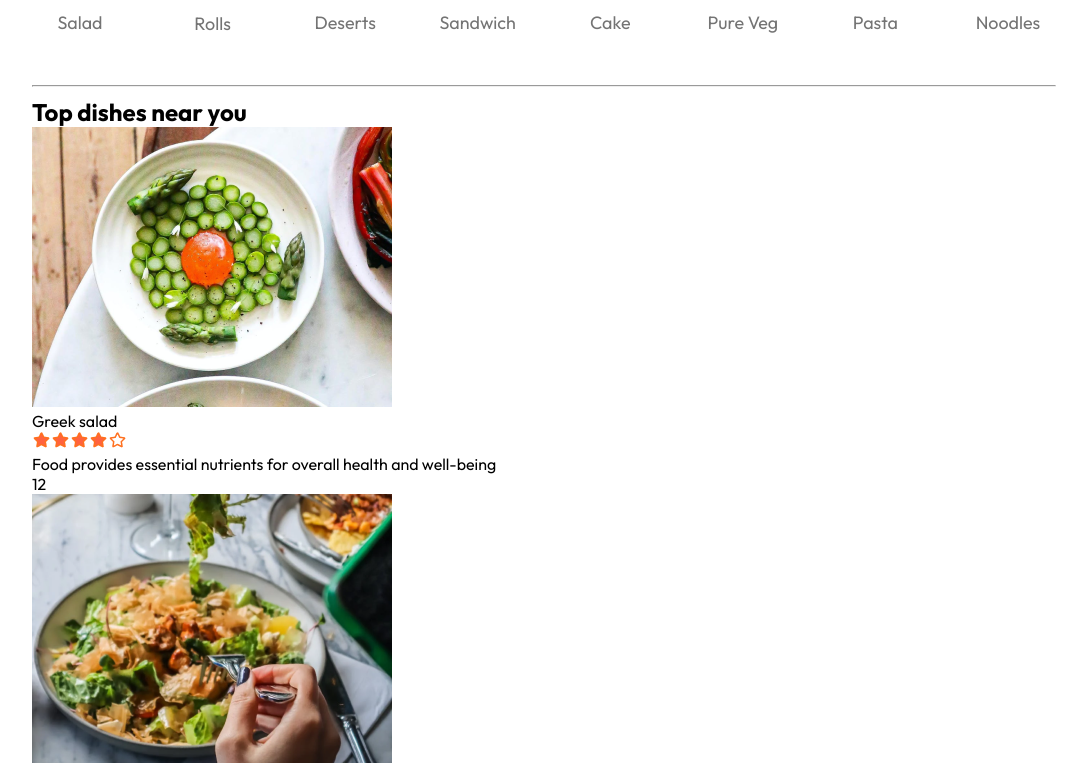
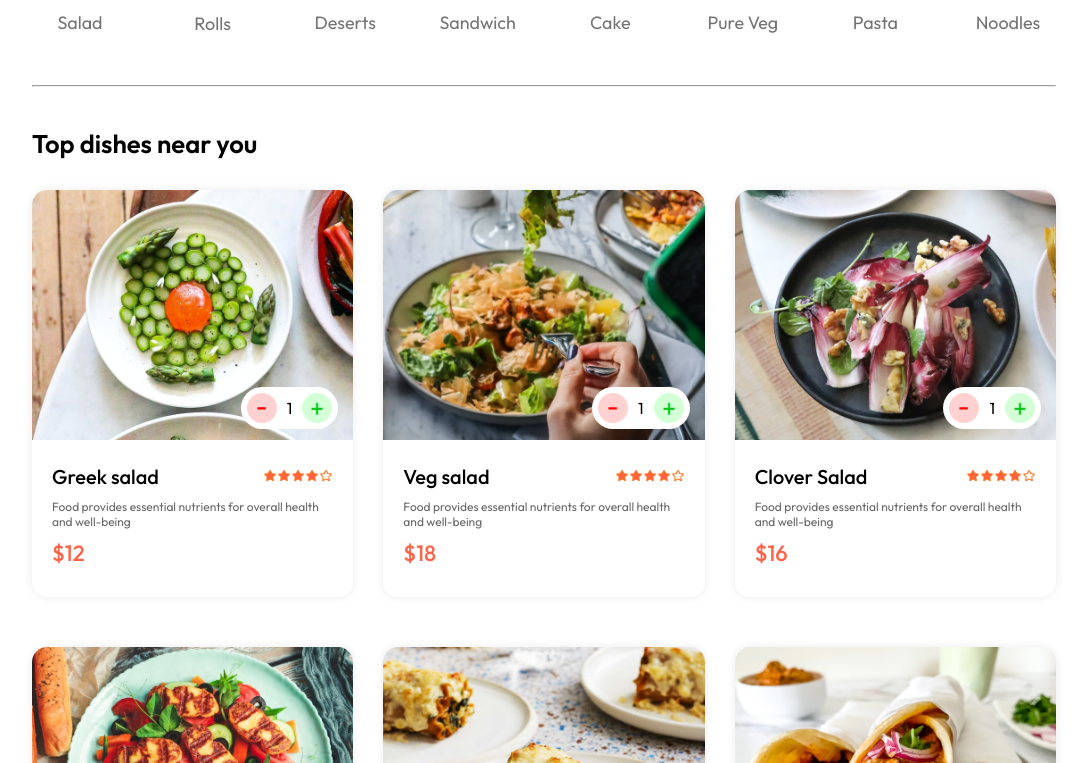
Before and after one commit to MarioCamayo/App-entrega-comida, a React (Vite) app: page / in a window 1280 px wide. Shown: the part 817-1580 px from the top of the page, without its empty margins (96-1183 px from the left). Built offline with nearby package versions, Linux system fonts and the light colour scheme; a web font is replaced by a local one.

Commit message:
se desarrolló el componente FoodItem

```diff
--- a/src/components/FoodDisplay/FoodDisplay.css
+++ b/src/components/FoodDisplay/FoodDisplay.css
@@ -0,0 +1,16 @@
+.food-display{
+  margin-top: 30px;
+}
+
+.food-display h2{
+  font-size: max(2vw, 24px);
+  font-weight: 600;
+}
+
+.food-display-list{
+  display: grid;
+  grid-template-columns: repeat(auto-fill, minmax(240px, 1fr));
+  margin-top: 30px;
+  gap: 30px;
+  row-gap: 50px;
+}
--- a/src/components/FoodDisplay/FoodDisplay.jsx
+++ b/src/components/FoodDisplay/FoodDisplay.jsx
@@ -14,6 +14,8 @@
       <div className='food-display-list'>
         {
           food_list.map((item, index) => {
+            if(category === "All" || category === item.category){
+
             return(
               <FoodItem
               key={index}
@@ -24,7 +26,7 @@
               description={item.description}
               />
             )
-          }
+          }}
         )}
       </div>
 
--- a/src/components/FoodItem/FoodItem.css
+++ b/src/components/FoodItem/FoodItem.css
@@ -0,0 +1,83 @@
+.food-item{
+  width: 100%;
+  margin: auto;
+
+  border-radius: 15px;
+  box-shadow: 0px 0px 10px #00000015;
+  transition: 0.3s;
+  animation: fadeIn 1s;
+}
+
+.food-item-imagen{
+  width: 100%;
+  border-radius: 15px 15px 0px 0px;
+}
+
+.food-item-info{
+  padding: 20px;
+
+}
+
+.food-item-name-rating{
+  display: flex;
+  justify-content: space-between;
+  align-items: center;
+  margin-bottom: 10px;
+}
+
+.food-item-name-rating p{
+  font-size: 20px;
+  font-weight: 500;
+  /* color: #262626; */
+}
+
+.food-item-name-rating img{
+  width: 70px;
+
+}
+
+.food-item-desc{
+  font-size: 12px;
+  color: #676767;
+}
+
+.food-item-price{
+  font-size: 22px;
+  font-weight: 500;
+  color: tomato;
+  margin: 10px 0px;
+}
+
+.food-item-img-container{
+  position: relative;
+}
+
+.food-item-img-container .add{
+  width: 35px;
+  position: absolute;
+  bottom: 15px;
+  right: 15px;
+  cursor: pointer;
+  border-radius: 50%;
+}
+
+.food-item-counter{
+  position: absolute;
+  bottom: 15px;
+  right: 15px;
+  display: flex;
+  align-items: center;
+  gap: 10px;
+  padding: 6px;
+  border-radius: 50px;
+  background-color: white;
+
+
+}
+
+.food-item-counter img{
+  width: 30px;
+  background-color: white;
+  border: none;
+  cursor: pointer;
+}
--- a/src/components/FoodItem/FoodItem.jsx
+++ b/src/components/FoodItem/FoodItem.jsx
@@ -1,10 +1,34 @@
+import { useContext, useState } from 'react'
 import { assets } from '../../assets/frontend_assets/assets'
 import './FoodItem.css'
+import { StoreContext } from '../../context/StoreContext'
+
 export const FoodItem = ({id, name, price, description, image}) => {
+
+  const [itemConunt, setItemCount] = useState(0)
+  const { cartItems, addToCart, removeFromCart}= useContext(StoreContext)
+
   return (
     <div className='food-item'>
       <div className='food-item-img-container'>
         <img  className='food-item-imagen' src= {image} alt="imagen" />
+        {
+          !cartItems[id]
+          ? <img className="add"
+          onClick={addToCart(id)}
+          src={assets.add_icon_white} alt="add_icon_white" />
+          : <div className="food-item-counter">
+                <img
+                 src={assets.remove_icon_red }
+                 onClick={()=>removeFromCart(id)}/>
+
+                <p>{cartItems[id]}</p>
+                <img
+                src={assets.add_icon_green}
+                onClick={()=>addToCart(id)}/>
+          </div>
+
+        }
       </div>
       <div className='food-item-info'>
         <div className='food-item-name-rating'>
@@ -12,7 +36,7 @@
           <img src= {assets.rating_starts} alt=" La calificación comienza" />
         </div>
         <p className='food-item-desc'> {description} </p>
-        <p className='food-item-price'> {price} </p>
+        <p className='food-item-price'> ${price} </p>
       </div>
 
     </div>
--- /dev/null
+++ b/src/components/Footer/Footer.jsx
@@ -0,0 +1,6 @@
+
+export const Footer = () => {
+  return (
+    <div>Footer</div>
+  )
+}
--- a/src/context/StoreContext.jsx
+++ b/src/context/StoreContext.jsx
@@ -1,12 +1,42 @@
-import {createContext} from 'react'
+import {createContext, useEffect, useState} from 'react'
 import { food_list } from '../assets/frontend_assets/assets'
 
 export const StoreContext = createContext()
 
 export const StoreContextProvider = ({children}) => {
 
+  const [cartItems, setCartItems] = useState({})
+
+  const addToCart = (itemId) => {
+    if(!cartItems[itemId]){
+        setCartItems((prev) => ({
+          ...prev, [itemId]: 1}))
+    }
+    else{
+      setCartItems((prev) => ({
+        ...prev, [itemId]: prev[itemId] + 1}))
+      }
+
+  }
+
+  const removeFromCart = (itemId) => {
+    setCartItems((prev) => (
+      {...prev, [itemId]: prev[itemId] - 1}
+    ))
+  }
+
+
+ useEffect(()=>{
+  console.log(cartItems)
+ }, [cartItems])
+
+
   const contextValue = {
-     food_list
+     food_list,
+     cartItems,
+      addToCart,
+      removeFromCart,
+      setCartItems
   }
 
 
```
Also changed, not shown: src/components/Footer/Footer.css (added).
